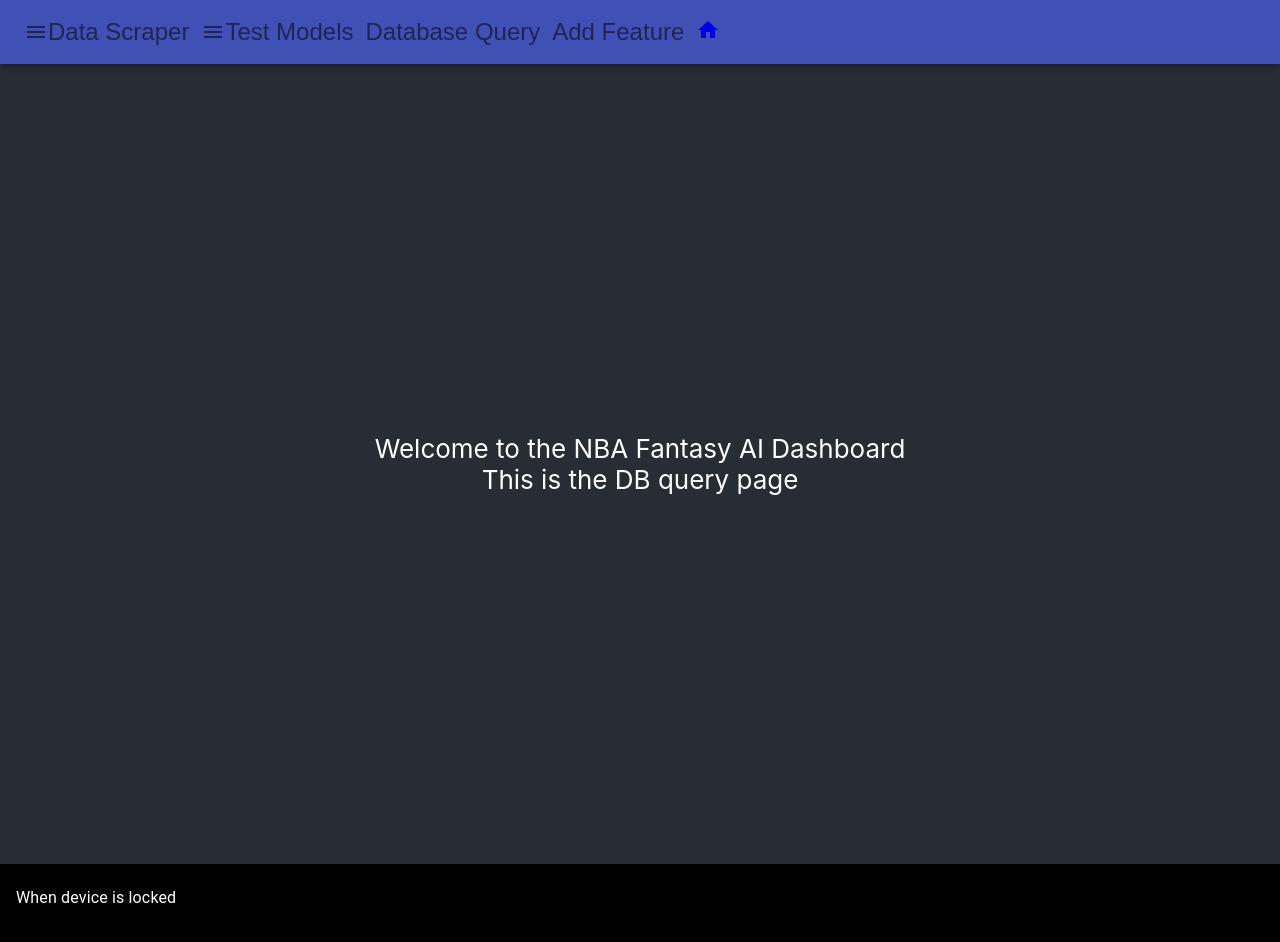
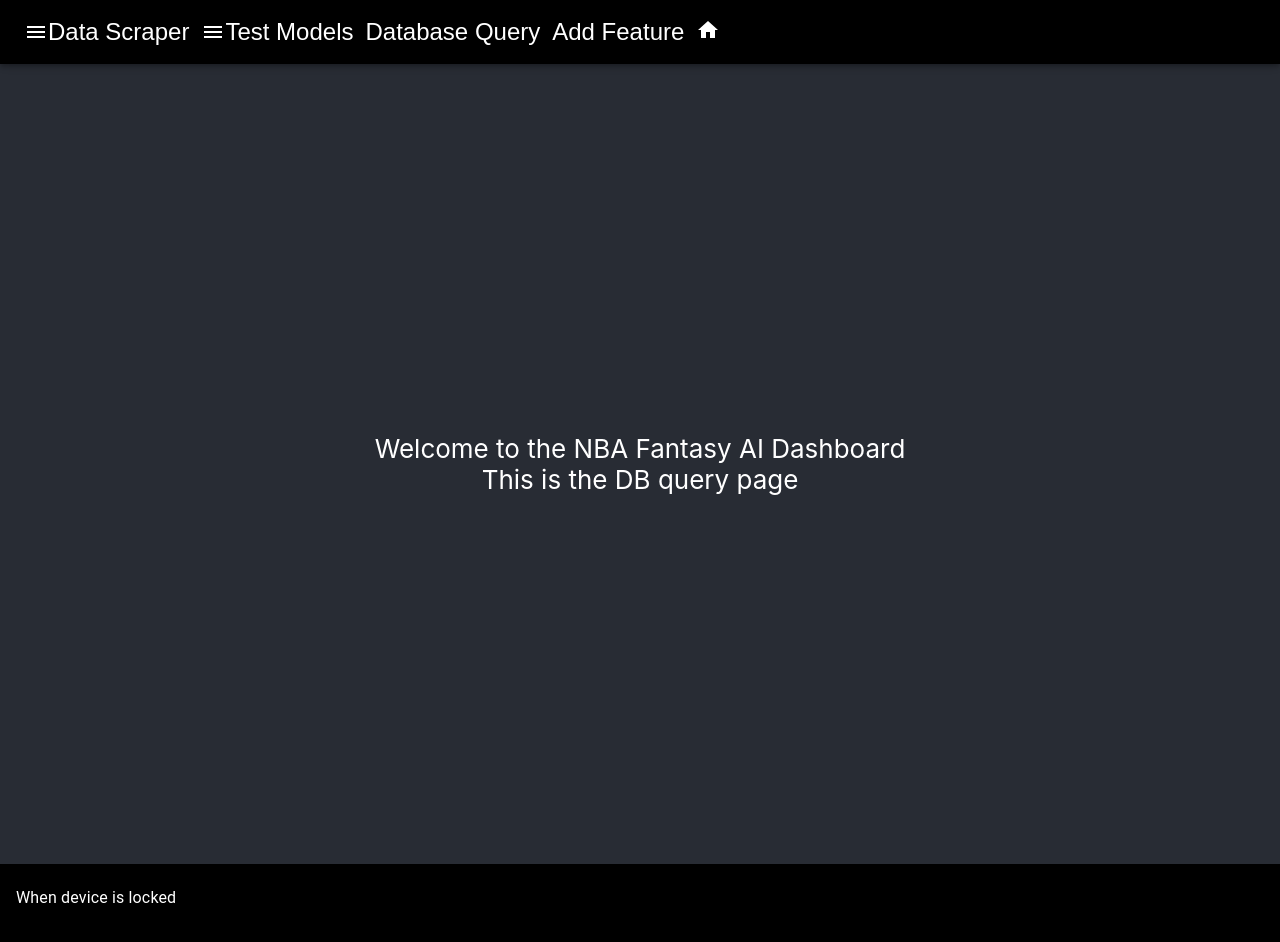
Before and after one commit to AATataj/fantasy_front, a React (Create React App) app: page /DBQuery in a window 1280 px wide. Shown: the top 942 px of the page. Built offline with nearby package versions, Linux system fonts and the light colour scheme.

Commit message:
figured out styling components

```diff
--- a/src/NavBar.js
+++ b/src/NavBar.js
@@ -22,14 +22,15 @@ export default function NbaBar(props){
     return(
     <React.Fragment>
     <div className={classes.root}>
-        <AppBar position="fixed">
-            <Toolbar>
+        <AppBar position="fixed" className={classes.root}>
+            <Toolbar className={classes.root}>
                 <IconButton
                     edge="start"
                     onClick = {props.handleClick}
                     id = "menuScraper"
                     aria-controls="scrapersMenu"
                     aria-haspopup="true"
+                    className={classes.root}
                 >
                     <MenuIcon/>
                     Data Scraper
@@ -40,6 +41,7 @@ export default function NbaBar(props){
                     id = "menuModels"
                     aria-controls="functionsMenu"
                     aria-haspopup="true"
+                    className={classes.root}
                 >
                     <MenuIcon/>Test Models
                 </IconButton>
@@ -48,6 +50,7 @@ export default function NbaBar(props){
                     edge="start"
                     onClick = {props.handleClick}
                     id = "dbQuery"
+                    className={classes.root}
 
                 >
                     Database Query
@@ -58,12 +61,13 @@ export default function NbaBar(props){
                     edge="start"
                     onClick = {props.handleClick}
                     id = "addFeature"
+                    className={classes.root}
                 >
                     Add Feature
                 </IconButton>
             </Link>
             <Link to = "/Welcome" style={{ textDecoration: 'none' }}>
-                <HomeIcon></HomeIcon>
+                <HomeIcon className={classes.root}></HomeIcon>
             </Link>
                 <Menu
                     id = "modelsMenu"
```
